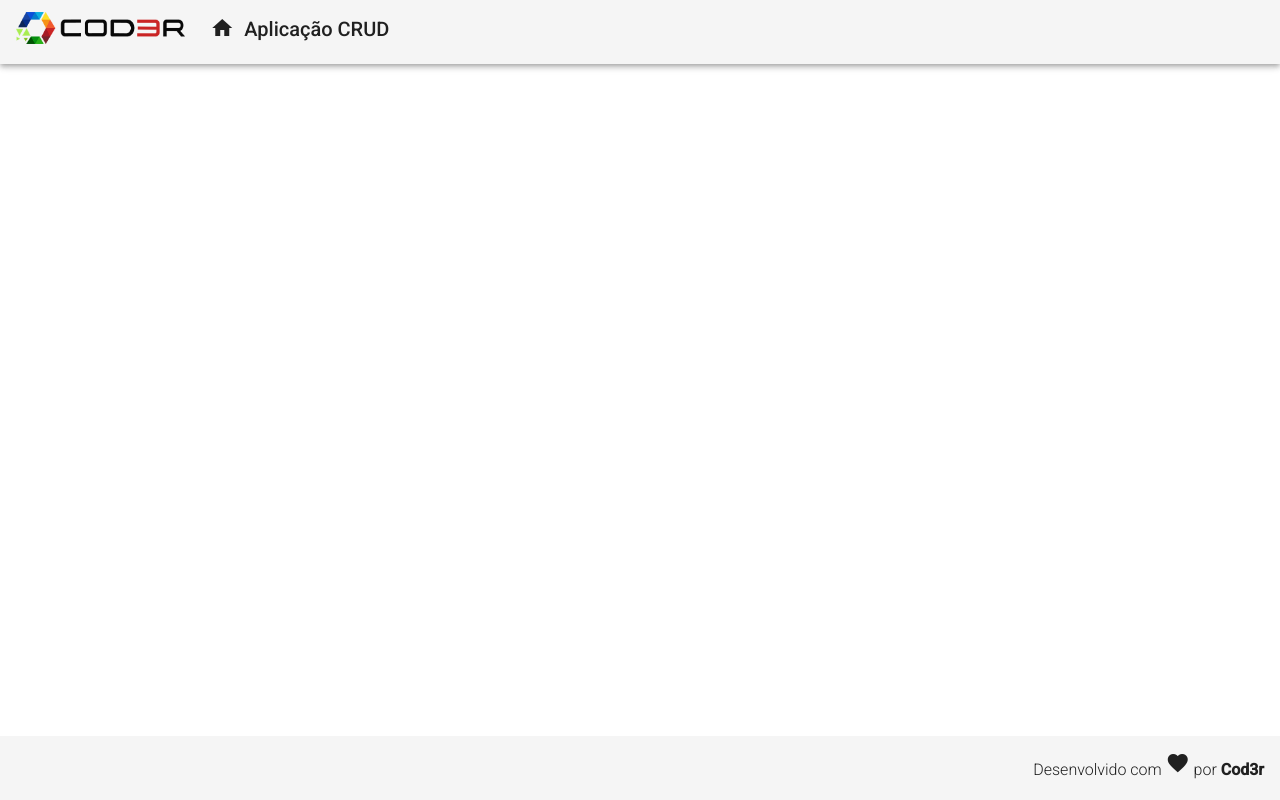
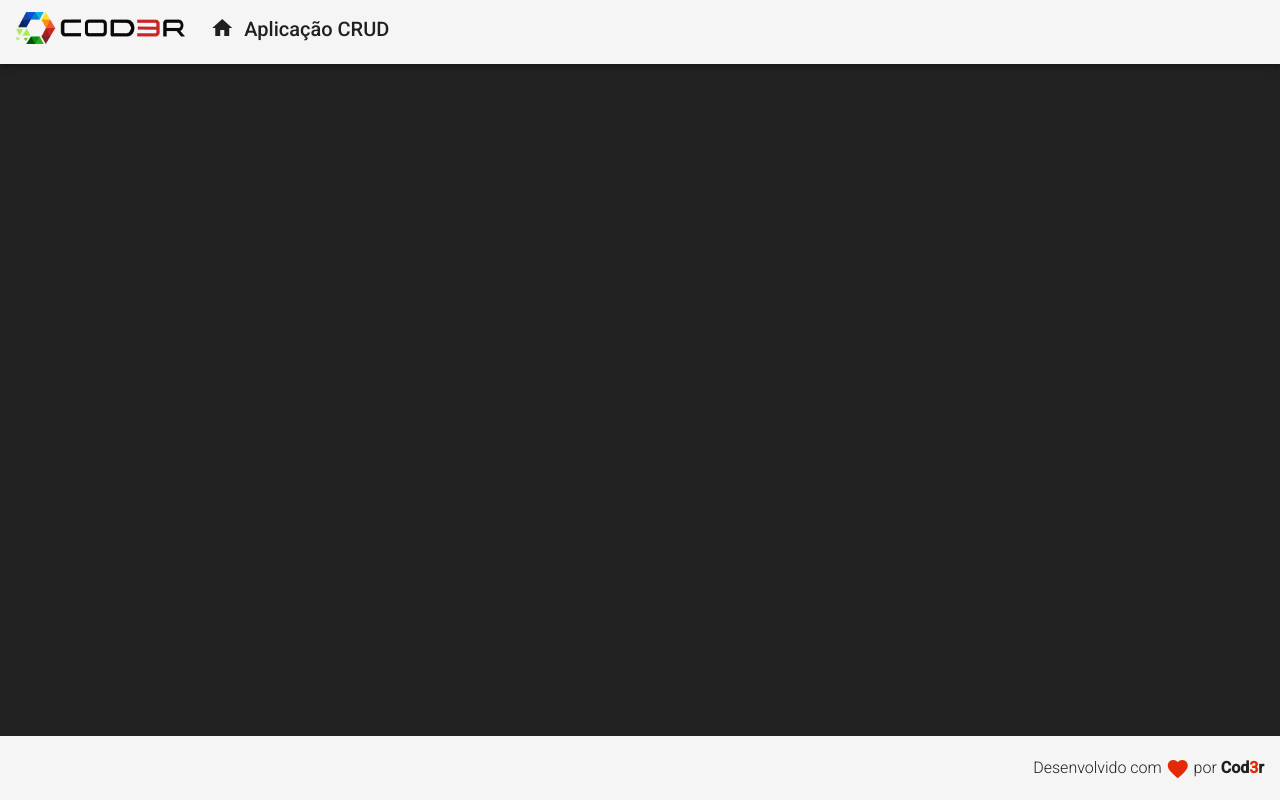
Before and after one commit to adejar12/Angular9, an Angular app in the folder frontend/: page / in a window 1280 px wide. Built offline with nearby package versions, Linux system fonts and the light colour scheme.

Commit message:
chore: adicionando css globais

```diff
--- a/frontend/src/styles.css
+++ b/frontend/src/styles.css
@@ -1,4 +1,20 @@
 /* You can add global styles to this file, and also import other style files */
 
-html, body { height: 100%; }
-body { margin: 0; font-family: Roboto, "Helvetica Neue", sans-serif; }
+html,
+body {
+    height: 100%;
+}
+
+body {
+    margin: 0;
+    font-family: Roboto, "Helvetica Neue", sans-serif;
+    background-color: #222;
+}
+
+.red {
+    color: rgb(227, 44, 7)
+}
+
+.v-middle {
+    vertical-align: middle;
+}
```
